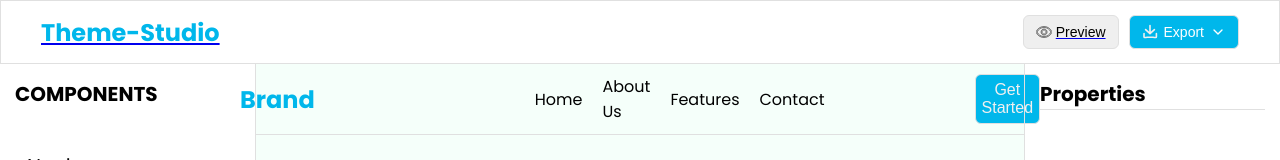
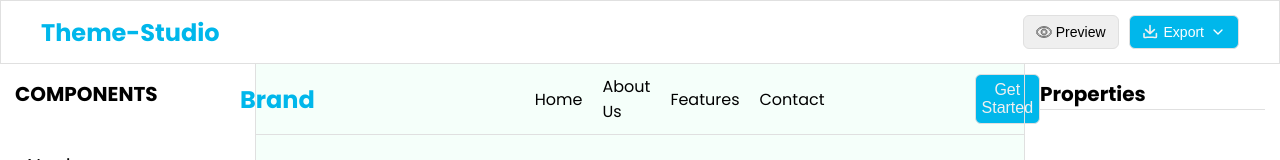
Before and after one commit to codekushall/Theme-Studio, a React (Vite) app: page / in a window 1280 px wide. Shown: the top 160 px of the page. Built offline with nearby package versions, Linux system fonts and the light colour scheme.

Commit message:
preview button redirected

```diff
--- a/src/components/icon/Icon.tsx
+++ b/src/components/icon/Icon.tsx
@@ -34,8 +34,8 @@ export const EyeIcon = ({ size = 16, color = "", className }: IconProps) => (
     <g id="SVGRepo_bgCarrier" stroke-width="0"></g>
     <g
       id="SVGRepo_tracerCarrier"
-      stroke-linecap="round"
-      stroke-linejoin="round"
+      strokeLinecap="round"
+      strokeLinejoin="round"
     ></g>
     <g id="SVGRepo_iconCarrier">
       {" "}
--- a/src/components/layout/navbar/Navbar.tsx
+++ b/src/components/layout/navbar/Navbar.tsx
@@ -1,8 +1,20 @@
 import { Link } from "@tanstack/react-router";
 import { DownloadIcon, DropDown, EyeIcon } from "../../icon/Icon";
-import { ButtonWrapper, ExportButton, HeadingOne, NavbarWrapper, PreviewButton } from "./Navbar.styles";
+import {
+  ButtonWrapper,
+  ExportButton,
+  HeadingOne,
+  NavbarWrapper,
+  PreviewButton,
+} from "./Navbar.styles";
 
-const Navbar: React.FC = () => {
+interface HeaderProps {
+  isPreview: boolean;
+  setIsPreview: React.Dispatch<React.SetStateAction<boolean>>;
+}
+
+const Navbar: React.FC<HeaderProps> = ({ isPreview, setIsPreview }) => {
+  console.log(isPreview)
   return (
     <NavbarWrapper>
       <Link to="/">
@@ -10,11 +22,18 @@ const Navbar: React.FC = () => {
       </Link>
 
       <ButtonWrapper>
-        <Link to="/preview">
-        <PreviewButton> <EyeIcon color="none"/> Preview</PreviewButton>
+        <Link to="/preview" target="_blank" onClick={() => setIsPreview(true)}>
+          <PreviewButton>
+            {" "}
+            <EyeIcon color="none" /> Preview
+          </PreviewButton>
         </Link>
 
-        <ExportButton> <DownloadIcon  /> Export<DropDown /></ExportButton>
+        <ExportButton>
+          {" "}
+          <DownloadIcon /> Export
+          <DropDown />
+        </ExportButton>
       </ButtonWrapper>
     </NavbarWrapper>
   );
--- a/src/index.css
+++ b/src/index.css
@@ -21,3 +21,6 @@
 body{
    font-family: "Poppins", sans-serif;
 }
+a{
+  text-decoration: none;
+}
--- a/src/routes/__root.tsx
+++ b/src/routes/__root.tsx
@@ -2,7 +2,7 @@ import { createRootRoute, Outlet } from "@tanstack/react-router";
 import { TanStackRouterDevtools } from "@tanstack/react-router-devtools";
 import Navbar from "../components/layout/navbar/Navbar";
 import LeftSideBar from "../components/sidebar/LeftSidebar";
-import React from "react";
+import React, { useState } from "react";
 import styled from "styled-components";
 import RightSidebar from "../components/sidebar/RightSidebar";
 
@@ -12,9 +12,12 @@ const MainContent = styled.div`
   position: relative;
   display: flex;
 `;
-const RootLayout = () => (
+const RootLayout = () => {
+  const [isPreview, setIsPreview] = useState<boolean>(false);
+
+  return (
     <React.Fragment>
-    <Navbar />
+      <Navbar isPreview={ isPreview} setIsPreview={setIsPreview } />
       <MainContent>
         <LeftSideBar />
         <Outlet />
@@ -23,5 +26,6 @@ const RootLayout = () => (
       <TanStackRouterDevtools />
     </React.Fragment>
   );
+};
 
 export const Route = createRootRoute({ component: RootLayout });
```
Also changed, not shown: 1 other file (tests, documents, lock files or other folders). Lines whose indentation alone changed are shown as unchanged.
